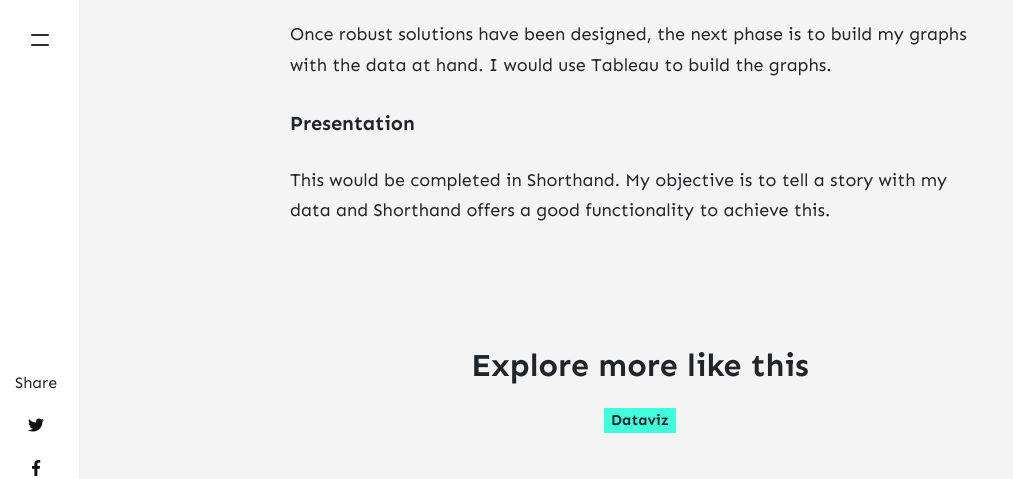
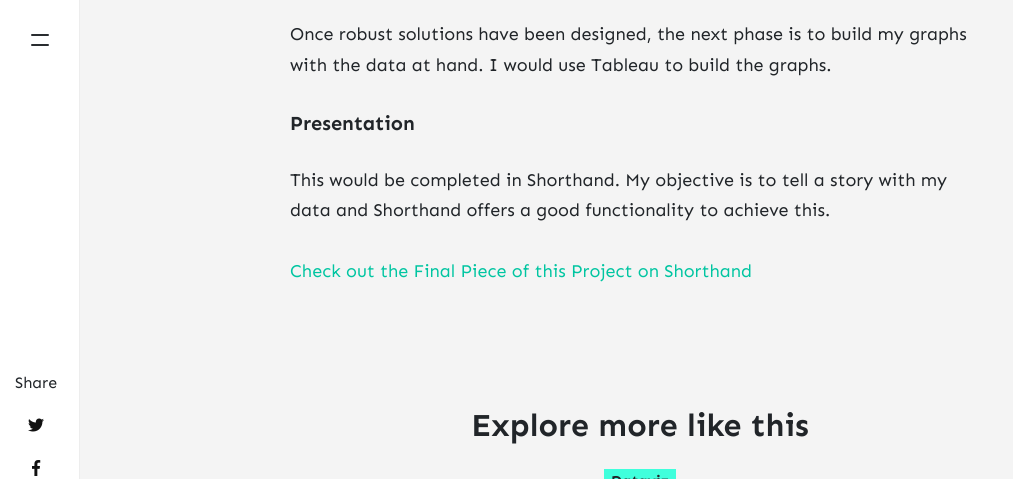
Before and after one commit to jnrkufuor/kufuor-portfolio, a Jekyll site: the page built from _posts/2021-02-28-final_project_ErnestKufuor.md, in a window 1280 px wide and 900 px high, scrolled down 3838 px, cut to the strip 0-479 px from the top of the window. Shown: the whole strip, without its empty margins (0-1013 px from the left). Built offline with Jekyll 4.4.1, drawn with Linux system fonts in a browser that asks for light colours; nearby versions of some CDN libraries; comment, search, counter and statistics services are not loaded.

Commit message:
Update 2021-02-28-final_project_ErnestKufuor.md

```diff
--- a/_posts/2021-02-28-final_project_ErnestKufuor.md
+++ b/_posts/2021-02-28-final_project_ErnestKufuor.md
@@ -62,3 +62,5 @@ The initial phases of the project would constitute paper sketches,testing, explo
 Once robust solutions have been designed, the next phase is to build my graphs with the data at hand. I would use Tableau to build the graphs.
 ##### Presentation
 This would be completed in Shorthand. My objective is to tell a story with my data and Shorthand offers a good functionality to achieve this.
+
+[Check out the Final Piece of this Project on Shorthand](https://carnegiemellon.shorthandstories.com/do-you-know-your-sickle-cell-status-/index.html)
```
